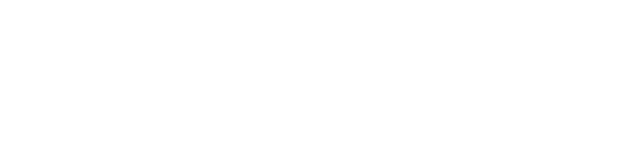
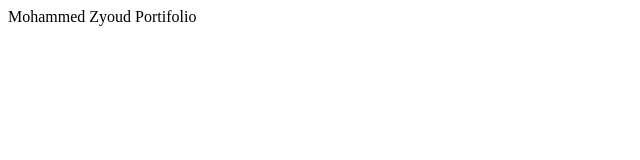
Before and after one commit to Zyoud98/Html_css-Portfolio, a plain HTML site: page index.html in a window 1280 px wide. Shown: the whole page, without its empty margins (0-640 px from the left). Drawn offline with Linux system fonts and the light colour scheme.

Commit message:
Adding the header

```diff
--- a/index.html
+++ b/index.html
@@ -7,6 +7,15 @@
   </head>
 
 <body>
+    <div class="container">
+      <div class="Header">
+        Mohammed Zyoud Portifolio
+      </div>
+
+
+
+
+    </div>
 
 
 
```
